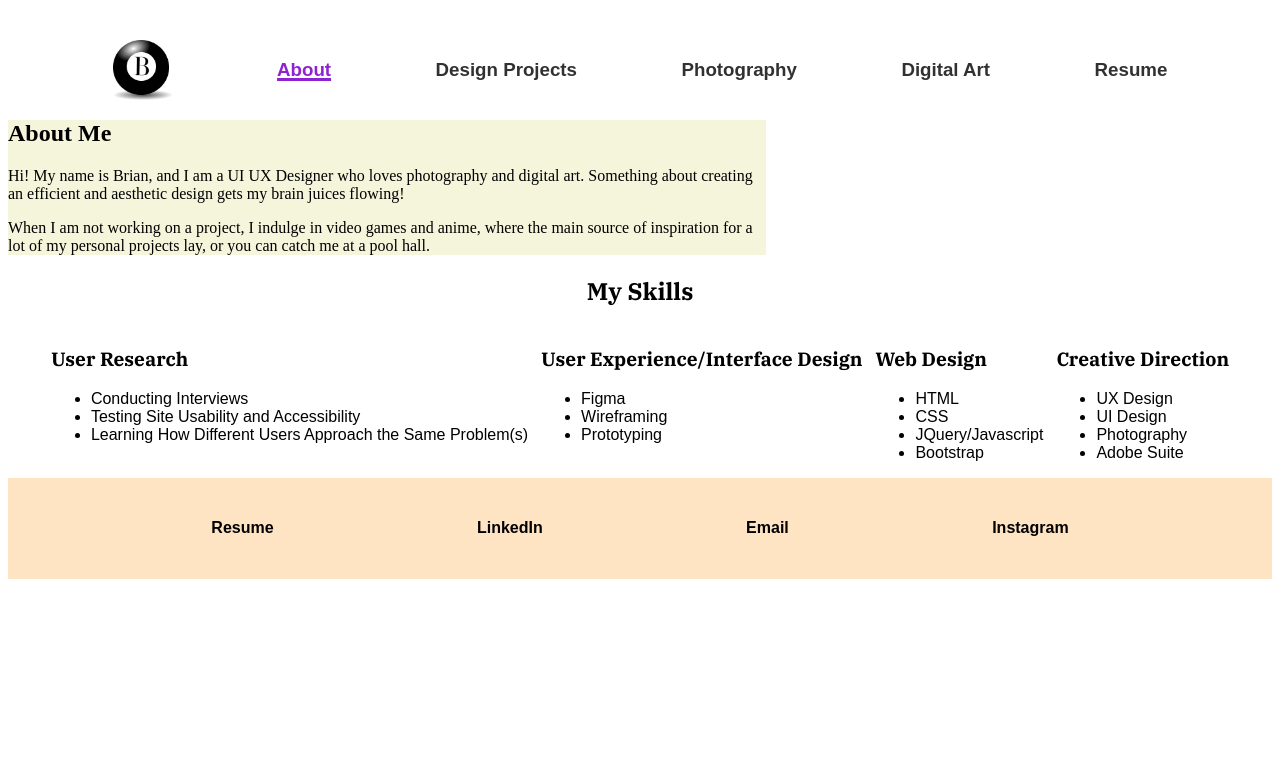
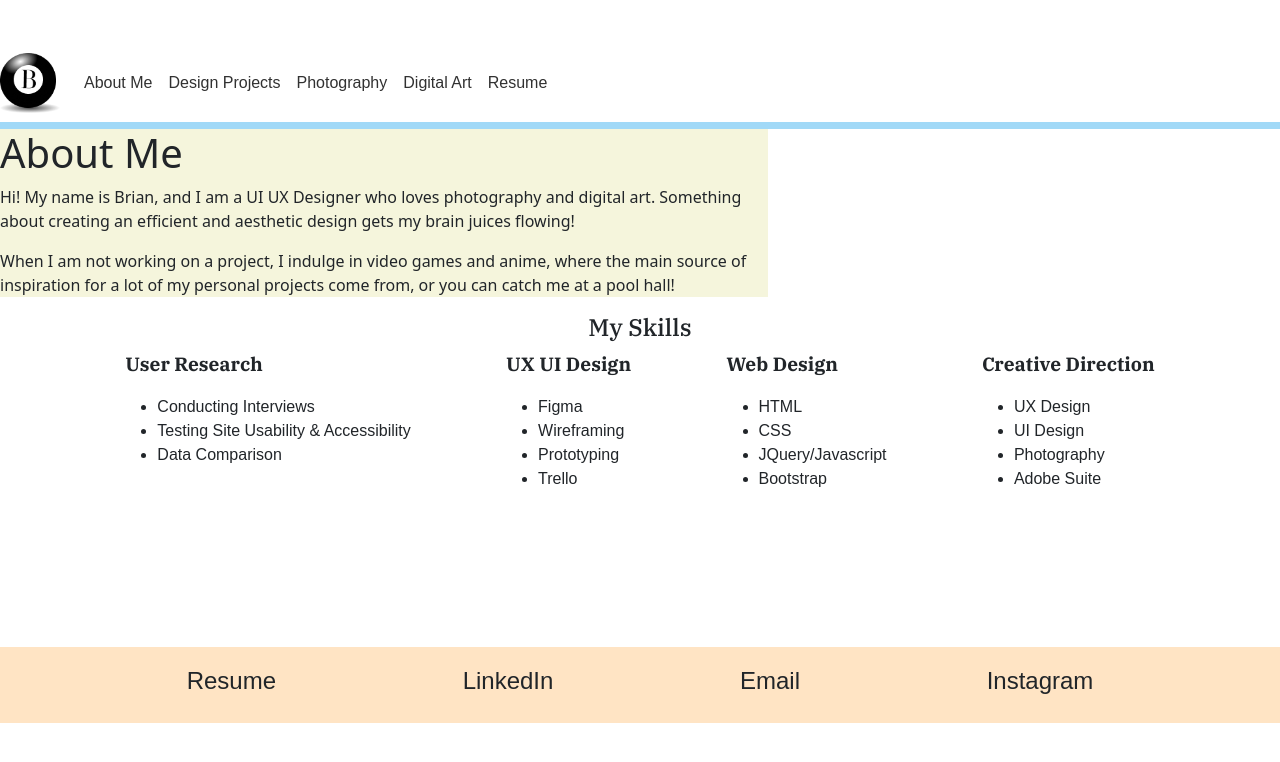
Before and after one commit to Briannlool/portfolio_hw18, a plain HTML site: page aboutme.html in a window 1280 px wide. Drawn offline with nearby package versions, Linux system fonts and the light colour scheme.

Commit message:
Update aboutme.html

```diff
--- a/aboutme.html
+++ b/aboutme.html
@@ -3,7 +3,21 @@
 <head>
     <meta charset="UTF-8">
     <meta name="viewport" content="width=device-width, initial-scale=1.0">
+
+<!-- bootstrap -->
+<link href="https://cdn.jsdelivr.net/npm/bootstrap@5.3.2/dist/css/bootstrap.min.css" rel="stylesheet" integrity="sha384-T3c6CoIi6uLrA9TneNEoa7RxnatzjcDSCmG1MXxSR1GAsXEV/Dwwykc2MPK8M2HN" crossorigin="anonymous">
+
+<!-- <script src="https://code.jquery.com/jquery-3.6.0.min.js"></script> -->
+<script src="https://ajax.googleapis.com/ajax/libs/jquery/3.7.1/jquery.min.js"></script>
+
+<script src="https://cdn.jsdelivr.net/npm/bootstrap@4.5.2/dist/js/bootstrap.min.js"></script>
+
+<!-- <script src="./js/index.js"></script> -->
+
+<script src="https://unpkg.com/scrollreveal"></script>
+
 <link rel="stylesheet" href="css/aboutme.css">
+
 <link rel="preconnect" href="https://fonts.googleapis.com">
 <link rel="preconnect" href="https://fonts.gstatic.com" crossorigin>
 <link href="https://fonts.googleapis.com/css2?family=IBM+Plex+Serif:ital,wght@0,300;0,400;0,500;0,600;0,700;1,300;1,400&family=Open+Sans:ital,wght@0,300;0,400;0,500;0,600;0,700;1,300;1,400&display=swap" rel="stylesheet">
@@ -14,49 +28,69 @@
 
     <body>
         <!-- universal nav bar -->
-        <section>
-            <div class="navbar">
-                <img src="images/myLogo1.png" class="myLogo">
-                <a href="aboutme.html" class="navText" id="aboutNav"> <h3>About</h3> </a>
-                <a href="designProjects.html" class="navText"> <h3>Design Projects</h3> </a>
-                <a href="photography.html" class="navText"> <h3>Photography</h3> </a>
-                <a href="digitalArt.html" class="navText"> <h3>Digital Art</h3> </a>
-                <h3 class="navText" id="resume">Resume</h3> <!-- have this link to a pdf of resume-->
+        <nav class="customNav navbar navbar-expand-lg">
+            <a class="navbar-brand" href="index.html"><img src="images/myLogo1.png" class="myLogo"> </a>
+            <button class="navbar-toggler" type="button" data-toggle="collapse" data-target="#navbarSupportedContent" aria-controls="navbarSupportedContent" aria-expanded="false" aria-label="Toggle navigation">
+                <span class="navbar-toggler-icon"></span>
+              </button>
+
+            <div class="collapse navbar-collapse navSpace" id="navbarSupportedContent">
+
+              <ul class="navSpace navbar-nav">
+                <li class="nav-item active">
+                  <a class="nav-link navText" href="aboutme.html">About Me  </a>  <!-- <span class="d-none d-lg-inline">(current)</span>-->
+                </li>
+                <li class="nav-item">
+                  <a class="nav-link navText" href="designProjects.html">Design Projects</a>
+                </li>
+                 <li class="nav-item">
+                  <a class="nav-link navText" href="photography.html">Photography</a>
+                </li>
+                <li class="nav-item">
+                  <a class="nav-link navText" href="digitalArt.html">Digital Art</a>
+                </li>
+               <li class="nav-item">
+                  <a class="nav-link navText" href="https://docs.google.com/document/d/18jZevNrXLxXFbHoa_Rg7ozIaoV-OR0PvPXwjwZaFF6E/edit?usp=sharing" target="_blank">Resume</a>
+                </li>
+              </ul>
             </div>
-        </section>
+          </nav>
+
+        <span class="navUnderBar"></span>
 
         <section class="aboutMe">
-            <h1>About Me</h1>
+            <h1 id="aboutMe">About Me</h1>
             <p class="aboutText">
                 Hi! My name is Brian, and I am a UI UX Designer who loves photography and digital art. Something about creating an efficient and aesthetic design gets my brain juices flowing!
             </p>
             <p class="aboutText">
-                When I am not working on a project, I indulge in video games and anime, where the main source of inspiration for a lot of my personal projects lay, or you can catch me at a pool hall.
+                When I am not working on a project, I indulge in video games and anime, where the main source of inspiration for a lot of my personal projects come from, or you can catch me at a pool hall!
             </p>
         </section>
 
 
         <h2 id="mySkills">My Skills</h2>
-    <section class="skillSet">
 
 
-        <div class="skill1 SKILLS">
+        <section class="skillSet" style="margin-bottom: 140px;">
+            <div class="skill">
                 <p class="expSet">User Research</p>
                 <ul class="skillList">
                     <li>Conducting Interviews</li>
-                   <li>Testing Site Usability and Accessibility</li>
-                   <li>Learning How Different Users Approach the Same Problem(s)</li>
+                    <li>Testing Site Usability & Accessibility</li>
+                    <li>Data Comparison</li>
                 </ul>
             </div>
-        <div class="skill2 SKILLS">
-            <p class="expSet">User Experience/Interface Design</p>
+            <div class="skill">
+                <p class="expSet">UX UI Design</p>
                 <ul class="skillList">
                     <li>Figma</li>
                     <li>Wireframing</li>
                     <li>Prototyping</li>
+                    <li>Trello</li>
                 </ul>
             </div>
-        <div class="skill3 SKILLS">
+            <div class="skill">
                 <p class="expSet">Web Design</p>
                 <ul class="skillList">
                     <li>HTML</li>
@@ -65,7 +99,7 @@
                     <li>Bootstrap</li>
                 </ul>
             </div>
-        <div class="skill4 SKILLS">
+            <div class="skill">
                 <p class="expSet">Creative Direction</p>
                 <ul class="skillList">
                     <li>UX Design</li>
```
Lines whose indentation alone changed are shown as unchanged.
